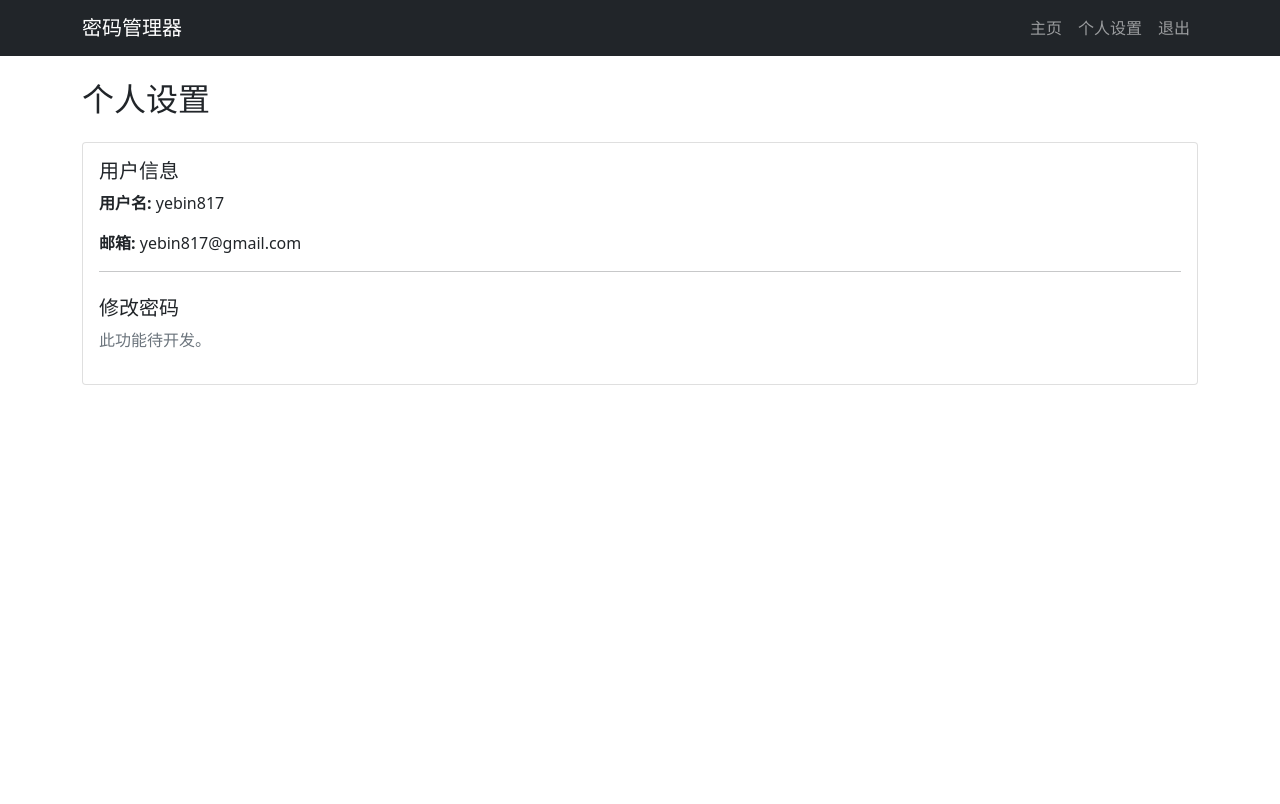
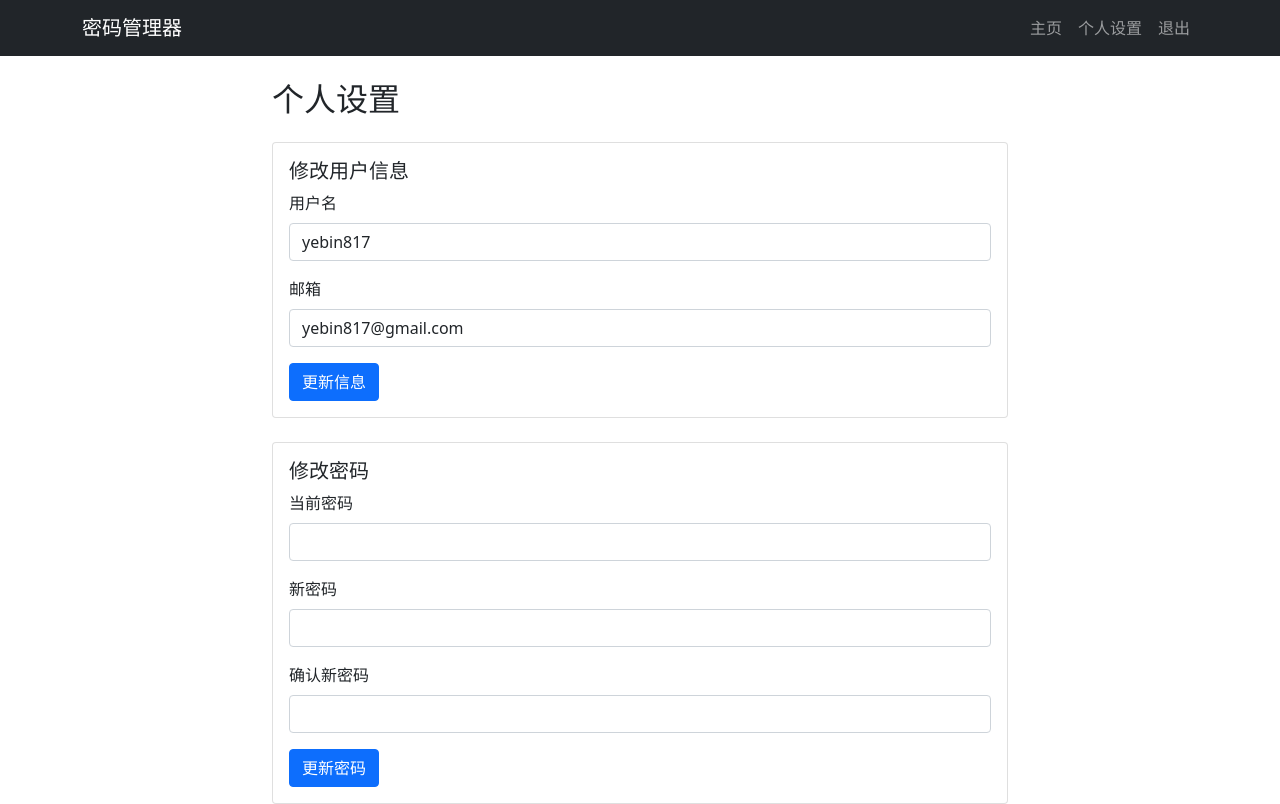
Before and after one commit to yebin1982/secvault, a Flask app: page /profile in a window 1280 px wide. Before the commit the page ends 385 px from the top, so only its background shows below. Run offline with Flask 3, Linux system fonts and the light colour scheme; a user stored in the database is signed in.

Commit message:
Modify user_profile

```diff
--- a/app/main.py
+++ b/app/main.py
@@ -1,6 +1,6 @@
 from flask import Blueprint, render_template, request, redirect, url_for, flash, jsonify
 from flask_login import login_required, current_user
-from app.models import PasswordEntry, db
+from app.models import User, PasswordEntry, db
 from app.utils import PasswordEncryption, search_entries
 
 main = Blueprint('main', __name__)
@@ -17,6 +17,51 @@ def dashboard():
 def user_profile():
     """用户个人设置页面"""
     return render_template('profile.html')
+
+@main.route('/update_profile', methods=['POST'])
+@login_required
+def update_profile():
+    """更新用户信息"""
+    username = request.form.get('username')
+    email = request.form.get('email')
+
+    # 检查新的用户名或邮箱是否已被其他用户使用
+    if username != current_user.username and User.query.filter_by(username=username).first():
+        flash('该用户名已被使用，请选择其他用户名。', 'danger')
+        return redirect(url_for('main.user_profile'))
+
+    if email != current_user.email and User.query.filter_by(email=email).first():
+        flash('该邮箱已被注册，请使用其他邮箱。', 'danger')
+        return redirect(url_for('main.user_profile'))
+
+    current_user.username = username
+    current_user.email = email
+    db.session.commit()
+
+    flash('您的个人信息已成功更新。', 'success')
+    return redirect(url_for('main.user_profile'))
+
+@main.route('/change_password', methods=['POST'])
+@login_required
+def change_password():
+    """修改密码"""
+    current_password = request.form.get('current_password')
+    new_password = request.form.get('new_password')
+    confirm_new_password = request.form.get('confirm_new_password')
+
+    if not current_user.check_password(current_password):
+        flash('当前密码不正确。', 'danger')
+        return redirect(url_for('main.user_profile'))
+
+    if new_password != confirm_new_password:
+        flash('新密码和确认密码不匹配。', 'danger')
+        return redirect(url_for('main.user_profile'))
+
+    current_user.set_password(new_password)
+    db.session.commit()
+
+    flash('您的密码已成功更新。', 'success')
+    return redirect(url_for('main.user_profile'))
 
 # ============ 添加功能 ============
 @main.route('/add_password', methods=['POST'])
--- a/app/templates/profile.html
+++ b/app/templates/profile.html
@@ -4,29 +4,46 @@
 
 {% block content %}
 <div class="row">
-    <div class="col-md-12">
+    <div class="col-md-8 offset-md-2">
         <h2 class="mb-4">个人设置</h2>
+
+        <!-- 修改用户信息 -->
+        <div class="card mb-4">
+            <div class="card-body">
+                <h5 class="card-title">修改用户信息</h5>
+                <form method="POST" action="{{ url_for('main.update_profile') }}">
+                    <div class="mb-3">
+                        <label for="username" class="form-label">用户名</label>
+                        <input type="text" class="form-control" id="username" name="username" value="{{ current_user.username }}" required>
+                    </div>
+                    <div class="mb-3">
+                        <label for="email" class="form-label">邮箱</label>
+                        <input type="email" class="form-control" id="email" name="email" value="{{ current_user.email }}" required>
+                    </div>
+                    <button type="submit" class="btn btn-primary">更新信息</button>
+                </form>
+            </div>
+        </div>
+
+        <!-- 修改密码 -->
         <div class="card">
             <div class="card-body">
-                <h5 class="card-title">用户信息</h5>
-                <p><strong>用户名:</strong> {{ current_user.username }}</p>
-                <p><strong>邮箱:</strong> {{ current_user.email }}</p>
-                <hr>
-                <h5 class="card-title mt-4">修改密码</h5>
-                <p class="text-muted">此功能待开发。</p>
-                <!--
-                <form>
+                <h5 class="card-title">修改密码</h5>
+                <form method="POST" action="{{ url_for('main.change_password') }}">
                     <div class="mb-3">
                         <label for="current_password" class="form-label">当前密码</label>
-                        <input type="password" class="form-control" id="current_password">
+                        <input type="password" class="form-control" id="current_password" name="current_password" required>
                     </div>
                     <div class="mb-3">
                         <label for="new_password" class="form-label">新密码</label>
-                        <input type="password" class="form-control" id="new_password">
+                        <input type="password" class="form-control" id="new_password" name="new_password" required>
+                    </div>
+                     <div class="mb-3">
+                        <label for="confirm_new_password" class="form-label">确认新密码</label>
+                        <input type="password" class="form-control" id="confirm_new_password" name="confirm_new_password" required>
                     </div>
                     <button type="submit" class="btn btn-primary">更新密码</button>
                 </form>
-                -->
             </div>
         </div>
     </div>
```
